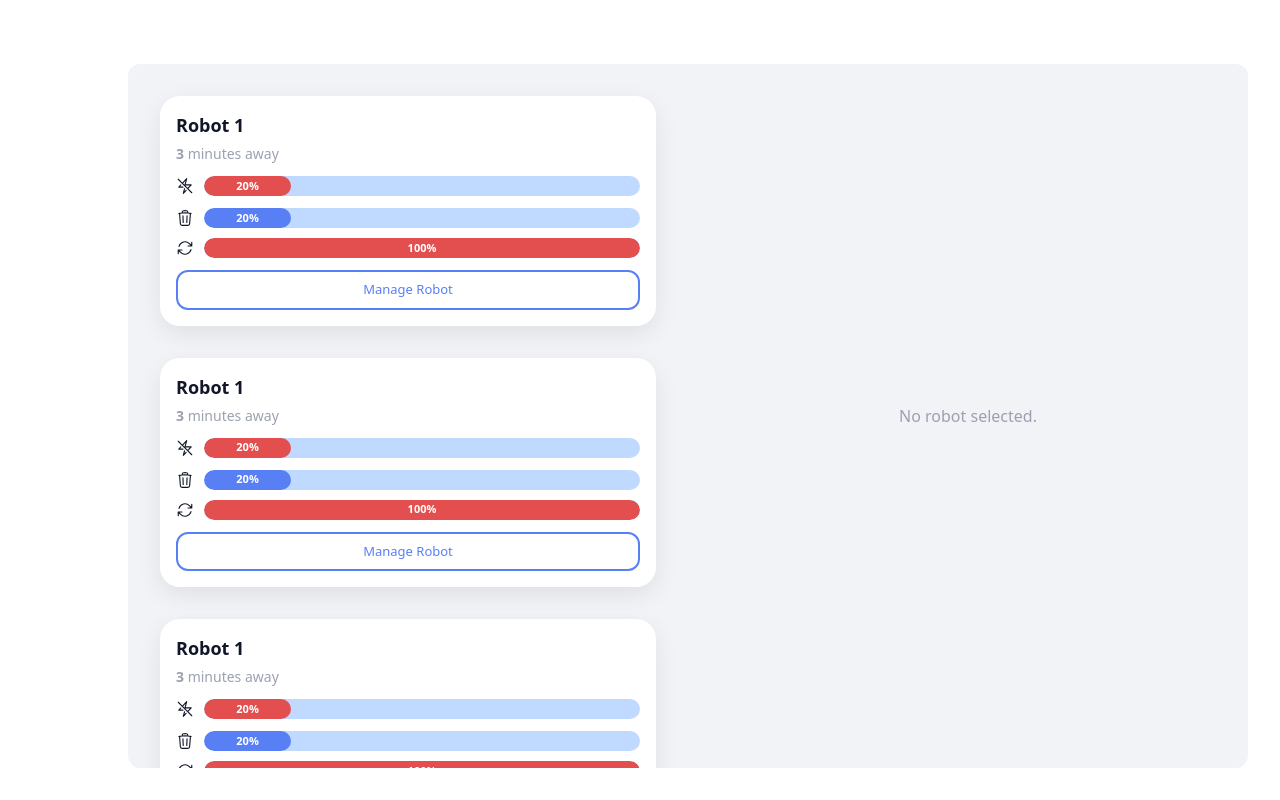
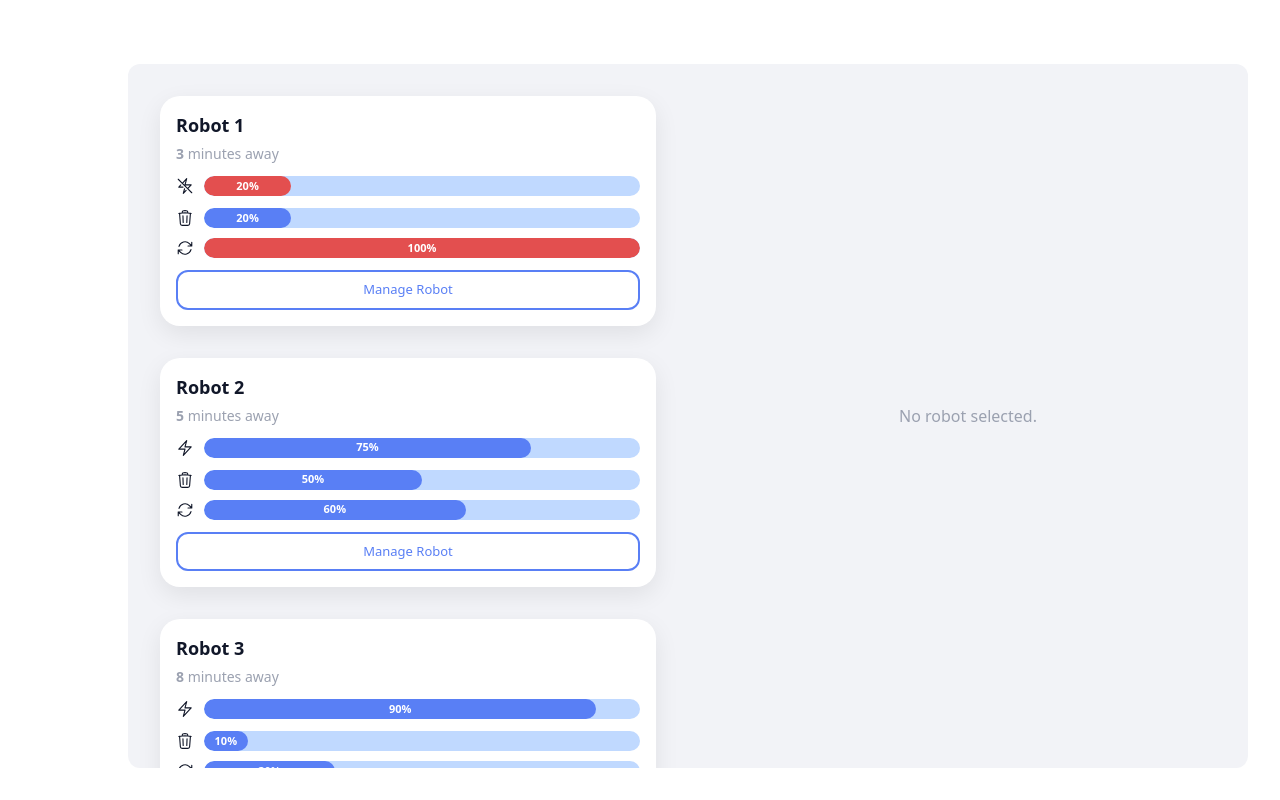
Before and after one commit to MakeMIT-2026-Team-45/MakeMIT-Project, a React app in the folder Frontend/: page / in a window 1280 px wide. Built offline with nearby package versions, Linux system fonts and the light colour scheme; the HTML template or start-up script is replaced by a standard one.

Commit message:
Feat: Extended robot details now added/prepared for video integration

```diff
--- a/Frontend/package.json
+++ b/Frontend/package.json
@@ -11,8 +11,11 @@
   },
   "dependencies": {
     "@tailwindcss/vite": "^4.2.0",
+    "@types/leaflet": "^1.9.21",
+    "leaflet": "^1.9.4",
     "react": "^19.2.0",
     "react-dom": "^19.2.0",
+    "react-leaflet": "^5.0.0",
     "tailwindcss": "^4.2.0"
   },
   "overrides": {
--- a/Frontend/src/App.tsx
+++ b/Frontend/src/App.tsx
@@ -1,16 +1,27 @@
+import { useState } from 'react'
 import './App.css'
 import RobotGrid from './components/RobotGrid'
+import RobotDetails from './components/RobotDetails'
+import type { Robot } from './types'
 
 function App() {
+  const [selectedRobot, setSelectedRobot] = useState<Robot | null>(null)
+
   return (
     <div className="grid grid-cols-10 w-screen h-screen pt-16 gap-x-8 pb-8 pr-8 overflow-hidden">
       <div className="col-span-1"></div>
       <div className="col-span-9 bg-[#F2F3F7] rounded-xl overflow-hidden">
         <div className="grid grid-cols-2 h-full">
           <div className="overflow-y-auto px-8 pt-8 pb-16">
-            <RobotGrid />
+            <RobotGrid onSelect={setSelectedRobot} />
           </div>
-          <div className="flex items-center justify-center text-[#9BA1B0]">No robot selected.</div>
+          <div className="flex items-center justify-center p-8">
+            {selectedRobot ? (
+              <RobotDetails robot={selectedRobot} />
+            ) : (
+              <span className="text-[#9BA1B0]">No robot selected.</span>
+            )}
+          </div>
         </div>
       </div>
     </div>
--- a/Frontend/src/components/RobotCard.tsx
+++ b/Frontend/src/components/RobotCard.tsx
@@ -35,7 +35,7 @@ const RobotCard = ({
           {name}
         </h2>
         <p style={{ margin: 0, fontSize: '14px', color: '#9BA1B0', marginTop: '4px' }}>
-          <span style={{ fontWeight: 600, color: '#9BA1B0' }}>{minutesAway}</span> minutes away
+          <span style={{ fontWeight: 600, color: '#9BA1B0' }}>{minutesAway}</span> {minutesAway == 1 ? ("minute") : ("minutes")} away
         </p>
       </div>
 
--- /dev/null
+++ b/Frontend/src/components/RobotDetails.tsx
@@ -0,0 +1,138 @@
+import { MapContainer, TileLayer, Marker, Popup } from 'react-leaflet'
+import type { Robot } from '../types'
+
+interface RobotDetailsProps {
+  robot: Robot
+}
+
+const RobotDetails = ({ robot }: RobotDetailsProps) => {
+  const { name, minutesAway, batteryPercentage, trashCapacity, recycleCapacity, lat, lng } = robot
+
+  return (
+    <div
+      style={{
+        backgroundColor: '#FFFFFF',
+        borderRadius: '20px',
+        padding: '24px',
+        boxShadow: '0px 8px 25px rgba(0, 0, 0, 0.08)',
+        display: 'flex',
+        flexDirection: 'column',
+        gap: '16px',
+        color: '#111729',
+        width: '100%',
+        height: '100%'
+      }}
+    >
+      {/* Header */}
+      <div>
+        <h2 style={{ margin: 0, fontSize: '22px', fontWeight: 700, color: '#111729' }}>{name}</h2>
+        <p style={{ margin: 0, fontSize: '14px', color: '#9BA1B0', marginTop: '4px' }}>
+          <span style={{ fontWeight: 600 }}>{minutesAway}</span> minutes away
+        </p>
+      </div>
+
+      {/* Live Video Feed */}
+      <div style={{
+        backgroundColor: '#111729',
+        borderRadius: '12px',
+        width: '100%',
+        aspectRatio: '16 / 9',
+        display: 'flex',
+        alignItems: 'center',
+        justifyContent: 'center',
+        color: '#9BA1B0',
+        fontSize: '13px',
+        flexShrink: 0,
+      }}>
+        Something went wrong...
+      </div>
+
+      {/* Map */}
+      <div style={{ borderRadius: '12px', overflow: 'hidden', height: '200px', flexShrink: 0 }}>
+        <MapContainer center={[lat, lng]} zoom={15} style={{ height: '100%', width: '100%' }} key={`${lat}-${lng}`} zoomControl={false}>
+          <TileLayer url="https://{s}.tile.openstreetmap.org/{z}/{x}/{y}.png" />
+          <Marker position={[lat, lng]}>
+            <Popup>{name}</Popup>
+          </Marker>
+        </MapContainer>
+      </div>
+
+      {/* Battery */}
+      <div>
+        <p style={{ margin: '0 0 6px', fontSize: '13px', fontWeight: 600, color: '#111729' }}>Battery</p>
+        <div style={{ display: 'flex', alignItems: 'center', gap: '10px' }}>
+          {batteryPercentage > 20 ? (
+            <svg xmlns="http://www.w3.org/2000/svg" fill="none" viewBox="0 0 24 24" strokeWidth={1.5} stroke="currentColor" style={{ width: '18px', height: '18px', flexShrink: 0 }}>
+              <path strokeLinecap="round" strokeLinejoin="round" d="m3.75 13.5 10.5-11.25L12 10.5h8.25L9.75 21.75 12 13.5H3.75Z" />
+            </svg>
+          ) : (
+            <svg xmlns="http://www.w3.org/2000/svg" fill="none" viewBox="0 0 24 24" strokeWidth={1.5} stroke="currentColor" style={{ width: '18px', height: '18px', flexShrink: 0 }}>
+              <path strokeLinecap="round" strokeLinejoin="round" d="M11.412 15.655 9.75 21.75l3.745-4.012M9.257 13.5H3.75l2.659-2.849m2.048-2.194L14.25 2.25 12 10.5h8.25l-4.707 5.043M8.457 8.457 3 3m5.457 5.457 7.086 7.086m0 0L21 21" />
+            </svg>
+          )}
+          <div style={{ flex: 1, backgroundColor: '#C0D9FF', borderRadius: '999px', height: '20px', overflow: 'hidden' }}>
+            <div style={{
+              width: `${batteryPercentage}%`,
+              backgroundColor: batteryPercentage <= 20 ? '#E34F4F' : '#597FF5',
+              height: '100%',
+              borderRadius: '999px',
+              display: 'flex',
+              alignItems: 'center',
+              justifyContent: 'center',
+            }}>
+              <span style={{ color: '#FFFFFF', fontSize: '11px', fontWeight: 600 }}>{batteryPercentage}%</span>
+            </div>
+          </div>
+        </div>
+      </div>
+
+      {/* Trash Capacity */}
+      <div>
+        <p style={{ margin: '0 0 6px', fontSize: '13px', fontWeight: 600, color: '#111729' }}>Trash Capacity</p>
+        <div style={{ display: 'flex', alignItems: 'center', gap: '10px' }}>
+          <svg xmlns="http://www.w3.org/2000/svg" fill="none" viewBox="0 0 24 24" strokeWidth="1.5" stroke="currentColor" style={{ width: '18px', height: '18px', flexShrink: 0 }}>
+            <path strokeLinecap="round" strokeLinejoin="round" d="m14.74 9-.346 9m-4.788 0L9.26 9m9.968-3.21c.342.052.682.107 1.022.166m-1.022-.165L18.16 19.673a2.25 2.25 0 0 1-2.244 2.077H8.084a2.25 2.25 0 0 1-2.244-2.077L4.772 5.79m14.456 0a48.108 48.108 0 0 0-3.478-.397m-12 .562c.34-.059.68-.114 1.022-.165m0 0a48.11 48.11 0 0 1 3.478-.397m7.5 0v-.916c0-1.18-.91-2.164-2.09-2.201a51.964 51.964 0 0 0-3.32 0c-1.18.037-2.09 1.022-2.09 2.201v.916m7.5 0a48.667 48.667 0 0 0-7.5 0" />
+          </svg>
+          <div style={{ flex: 1, backgroundColor: '#C0D9FF', borderRadius: '999px', height: '20px', overflow: 'hidden' }}>
+            <div style={{
+              width: `${trashCapacity}%`,
+              backgroundColor: '#597FF5',
+              height: '100%',
+              borderRadius: '999px',
+              display: 'flex',
+              alignItems: 'center',
+              justifyContent: 'center',
+            }}>
+              <span style={{ color: '#FFFFFF', fontSize: '11px', fontWeight: 600 }}>{trashCapacity}%</span>
+            </div>
+          </div>
+        </div>
+      </div>
+
+      {/* Recycle Capacity */}
+      <div>
+        <p style={{ margin: '0 0 6px', fontSize: '13px', fontWeight: 600, color: '#111729' }}>Recycle Capacity</p>
+        <div style={{ display: 'flex', alignItems: 'center', gap: '10px' }}>
+          <svg xmlns="http://www.w3.org/2000/svg" fill="none" viewBox="0 0 24 24" strokeWidth="1.5" stroke="currentColor" style={{ width: '18px', height: '18px', flexShrink: 0 }}>
+            <path strokeLinecap="round" strokeLinejoin="round" d="M16.023 9.348h4.992v-.001M2.985 19.644v-4.992m0 0h4.992m-4.993 0 3.181 3.183a8.25 8.25 0 0 0 13.803-3.7M4.031 9.865a8.25 8.25 0 0 1 13.803-3.7l3.181 3.182m0-4.991v4.99" />
+          </svg>
+          <div style={{ flex: 1, backgroundColor: '#C0D9FF', borderRadius: '999px', height: '20px', overflow: 'hidden' }}>
+            <div style={{
+              width: `${recycleCapacity}%`,
+              backgroundColor: recycleCapacity >= 100 ? '#E34F4F' : '#597FF5',
+              height: '100%',
+              borderRadius: '999px',
+              display: 'flex',
+              alignItems: 'center',
+              justifyContent: 'center',
+            }}>
+              <span style={{ color: '#FFFFFF', fontSize: '11px', fontWeight: 600 }}>{recycleCapacity}%</span>
+            </div>
+          </div>
+        </div>
+      </div>
+    </div>
+  )
+}
+
+export default RobotDetails
--- a/Frontend/src/components/RobotGrid.tsx
+++ b/Frontend/src/components/RobotGrid.tsx
@@ -1,50 +1,33 @@
+import type { Robot } from '../types'
 import RobotCard from './RobotCard'
 
-const RobotGrid = () => {
+const robots: Robot[] = [
+  { id: 1, name: 'Robot 1', minutesAway: '3', batteryPercentage: 20, trashCapacity: 20, recycleCapacity: 100, lat: 42.3601, lng: -71.0942 },
+  { id: 2, name: 'Robot 2', minutesAway: '5', batteryPercentage: 75, trashCapacity: 50, recycleCapacity: 60, lat: 42.3612, lng: -71.0926 },
+  { id: 3, name: 'Robot 3', minutesAway: '8', batteryPercentage: 90, trashCapacity: 10, recycleCapacity: 30, lat: 42.3588, lng: -71.0960 },
+  { id: 4, name: 'Robot 4', minutesAway: '2', batteryPercentage: 15, trashCapacity: 80, recycleCapacity: 45, lat: 42.3625, lng: -71.0910 },
+  { id: 5, name: 'Robot 5', minutesAway: '12', batteryPercentage: 60, trashCapacity: 35, recycleCapacity: 70, lat: 42.3578, lng: -71.0975 },
+  { id: 6, name: 'Robot 6', minutesAway: '1', batteryPercentage: 45, trashCapacity: 95, recycleCapacity: 20, lat: 42.3640, lng: -71.0900 },
+]
+
+interface RobotGridProps {
+  onSelect: (robot: Robot) => void
+}
+
+const RobotGrid = ({ onSelect }: RobotGridProps) => {
   return (
-    <div className = "flex flex-col gap-8">
-      <RobotCard
-        name = "Robot 1"
-        minutesAway = "3"
-        batteryPercentage={20}
-        trashCapacity = {20}
-        recycleCapacity = {100}
-      />
-      <RobotCard
-        name = "Robot 1"
-        minutesAway = "3"
-        batteryPercentage={20}
-        trashCapacity = {20}
-        recycleCapacity = {100}
-      />
-      <RobotCard
-        name = "Robot 1"
-        minutesAway = "3"
-        batteryPercentage={20}
-        trashCapacity = {20}
-        recycleCapacity = {100}
-      />
-      <RobotCard
-        name = "Robot 1"
-        minutesAway = "3"
-        batteryPercentage={20}
-        trashCapacity = {20}
-        recycleCapacity = {100}
-      />
-      <RobotCard
-        name = "Robot 1"
-        minutesAway = "3"
-        batteryPercentage={20}
-        trashCapacity = {20}
-        recycleCapacity = {100}
-      />
-      <RobotCard
-        name = "Robot 1"
-        minutesAway = "3"
-        batteryPercentage={20}
-        trashCapacity = {20}
-        recycleCapacity = {100}
-      />
+    <div className="flex flex-col gap-8">
+      {robots.map((robot) => (
+        <RobotCard
+          key={robot.id}
+          name={robot.name}
+          minutesAway={robot.minutesAway}
+          batteryPercentage={robot.batteryPercentage}
+          trashCapacity={robot.trashCapacity}
+          recycleCapacity={robot.recycleCapacity}
+          onManage={() => onSelect(robot)}
+        />
+      ))}
     </div>
   )
 }
--- a/Frontend/src/index.css
+++ b/Frontend/src/index.css
@@ -1,4 +1,5 @@
 @import "tailwindcss";
+@import "leaflet/dist/leaflet.css";
 
 :root {
   font-family: system-ui, Avenir, Helvetica, Arial, sans-serif;
--- /dev/null
+++ b/Frontend/src/types.ts
@@ -0,0 +1,10 @@
+export interface Robot {
+  id: number
+  name: string
+  minutesAway: number | string
+  trashCapacity: number
+  recycleCapacity: number
+  batteryPercentage: number
+  lat: number
+  lng: number
+}
```
Also changed, not shown: 1 other file (tests, documents, lock files or other folders).
